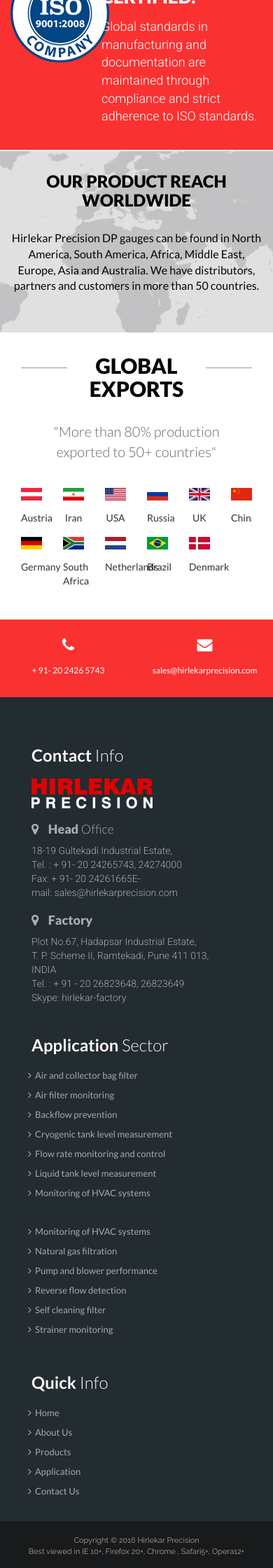
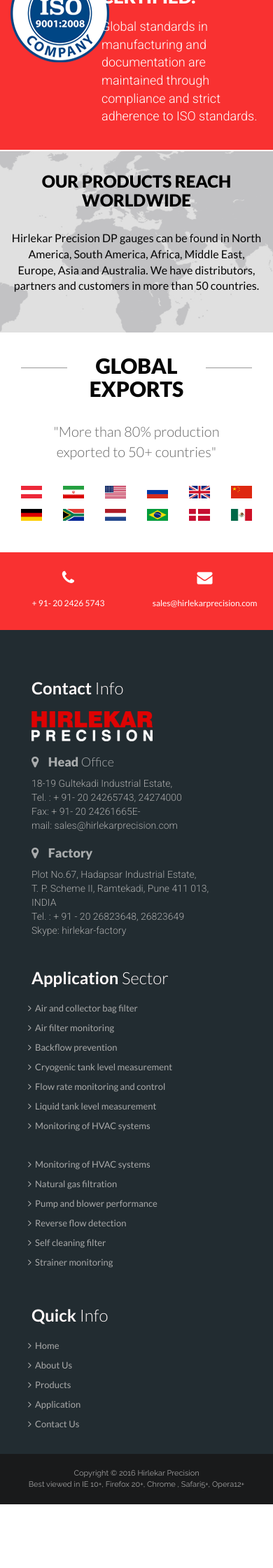
Before and after one commit to hirlekarprecision/hirlekarprecision.github.io, a Jekyll site: the page built from index.html, in a window 390 px wide. Shown: the part 3788-6028 px from the top of the page at 70% size. Built offline with Jekyll 4.4.1, drawn with Linux system fonts in a browser that asks for light colours; after the commit the page ends 5937 px from its top, so only the background shows below that.

Commit message:
Fixed exports section with flags on home page. Hid fig captions on small page width to prevent funky layout due to overflowing column widths.

```diff
--- a/css/style.css
+++ b/css/style.css
@@ -1021,6 +1021,10 @@
   margin-top: 15px;
 }
 
+#export .img-responsive {
+  margin: 0 auto;
+}
+
 
 /***Map***/
 
@@ -1802,6 +1806,7 @@
 #checklistLink {
   background: rgba(191, 220, 122, 0.8);
 }
+
 #productDetails .innerDetails a {
   text-decoration: none;
 }
@@ -2317,9 +2322,6 @@
   #export h2 {
     width: 40%;
   }
-  #export img {
-    width: 100%;
-  }
   /***Product***/
   .productName .nav-tabs>li>a {
     font-size: 15px;
@@ -2638,6 +2640,9 @@
     width: 60%;
     padding: 0;
   }
+  #export figcaption {
+    display: none;
+  }
   #footerLink {
     padding: 25px 0 25px 30px;
   }
@@ -2841,7 +2846,7 @@
     padding: 0;
   }
   #export .col-xs-2 {
-    width: 50%;
+    width: 33%;
   }
   /***About US***/
   #reach .strengths li .commonCertificate {
--- a/index.html
+++ b/index.html
@@ -223,7 +223,7 @@
 <div class="container-fluid" id="worldWide">
   <div class="container">
     <div class="row">
-      <h1>OUR PRODUCT REACH WORLDWIDE</h1>
+      <h1>OUR PRODUCTS REACH WORLDWIDE</h1>
       <p>Hirlekar Precision DP gauges can be found in North America, South America, Africa, Middle East, Europe, Asia and Australia. We have distributors, partners and customers in more than 50 countries.</p>
       <!-- <h2>LOOKING AN ADEQUATE SOLUTION FOR YOUR COMPANY?</h2>
            <a href="javascript:void(0);">Contact Us <i class="fa  fa-chevron-right" aria-hidden="true"></i></a>-->
@@ -241,62 +241,67 @@
       <div class="col-md-12">
         <div id="carousel-example-generic-export" class="carousel slide" data-ride="carousel">
           <!-- Wrapper for slides -->
-          <div class="carousel-inner" role="listbox">
+          <div class="carousel-inner">
             <div class="item active">
               <div class="row">
                 <div class="col-md-1 col-sm-2 col-xs-2">
-                  <figure><img src="images/logo/flag/hirlekar-Austria.jpg" alt="Hirlekar Precision">
+                  <figure><img class="img-responsive" src="images/logo/flag/hirlekar-Austria.jpg" alt="Hirlekar Precision">
                     <figcaption>Austria</figcaption>
                   </figure>
                 </div>
                 <div class="col-md-1 col-sm-2 col-xs-2">
-                  <figure><img src="images/logo/flag/hirlekar-Iran.jpg" alt="Hirlekar Precision">
+                  <figure><img class="img-responsive" src="images/logo/flag/hirlekar-Iran.jpg" alt="Hirlekar Precision">
                     <figcaption>Iran</figcaption>
                   </figure>
                 </div>
                 <div class="col-md-1 col-sm-2 col-xs-2">
-                  <figure><img src="images/logo/flag/hirlekar-USA.jpg" alt="Hirlekar Precision">
+                  <figure><img class="img-responsive" src="images/logo/flag/hirlekar-USA.jpg" alt="Hirlekar Precision">
                     <figcaption>USA</figcaption>
                   </figure>
                 </div>
                 <div class="col-md-1 col-sm-2 col-xs-2">
-                  <figure><img src="images/logo/flag/hirlekar-Russia.jpg" alt="Hirlekar Precision">
+                  <figure><img class="img-responsive" src="images/logo/flag/hirlekar-Russia.jpg" alt="Hirlekar Precision">
                     <figcaption>Russia</figcaption>
                   </figure>
                 </div>
                 <div class="col-md-1 col-sm-2 col-xs-2">
-                  <figure><img src="images/logo/flag/hirlekar-UK.jpg" alt="Hirlekar Precision">
+                  <figure><img class="img-responsive" src="images/logo/flag/hirlekar-UK.jpg" alt="Hirlekar Precision">
                     <figcaption>UK</figcaption>
                   </figure>
                 </div>
                 <div class="col-md-1 col-sm-2 col-xs-2">
-                  <figure><img src="images/logo/flag/hirlekar-China.jpg" alt="Hirlekar Precision">
+                  <figure><img class="img-responsive" src="images/logo/flag/hirlekar-China.jpg" alt="Hirlekar Precision">
                     <figcaption>China</figcaption>
                   </figure>
                 </div>
                 <div class="col-md-1 col-sm-2 col-xs-2">
-                  <figure><img src="images/logo/flag/hirlekar-Germany.jpg" alt="Hirlekar Precision">
+                  <figure><img class="img-responsive" src="images/logo/flag/hirlekar-Germany.jpg" alt="Hirlekar Precision">
                     <figcaption>Germany</figcaption>
                   </figure>
                 </div>
                 <div class="col-md-1 col-sm-2 col-xs-2">
-                  <figure><img src="images/logo/flag/hirlekar-South Africa.jpg" alt="Hirlekar Precision">
+                  <figure><img class="img-responsive" src="images/logo/flag/hirlekar-South Africa.jpg" alt="Hirlekar Precision">
                     <figcaption>South Africa</figcaption>
                   </figure>
                 </div>
                 <div class="col-md-1 col-sm-2 col-xs-2">
-                  <figure><img src="images/logo/flag/hirlekar-Netherlands.jpg" alt="Hirlekar Precision">
+                  <figure><img class="img-responsive" src="images/logo/flag/hirlekar-Netherlands.jpg" alt="Hirlekar Precision">
                     <figcaption>Netherlands</figcaption>
                   </figure>
                 </div>
                 <div class="col-md-1 col-sm-2 col-xs-2">
-                  <figure><img src="images/logo/flag/hirlekar-Brazil.jpg" alt="Hirlekar Precision">
+                  <figure><img class="img-responsive" src="images/logo/flag/hirlekar-Brazil.jpg" alt="Hirlekar Precision">
                     <figcaption>Brazil</figcaption>
                   </figure>
                 </div>
                 <div class="col-md-1 col-sm-2 col-xs-2">
-                  <figure><img src="images/logo/flag/hirlekar-Denmark.jpg" alt="Hirlekar Precision">
+                  <figure><img class="img-responsive" src="images/logo/flag/hirlekar-Denmark.jpg" alt="Hirlekar Precision">
                     <figcaption>Denmark</figcaption>
+                  </figure>
+                </div>
+                <div class="col-md-1 col-sm-2 col-xs-2">
+                  <figure><img class="img-responsive" src="images/logo/flag/hirlekar-Mexico.jpg" alt="Hirlekar Precision">
+                    <figcaption>Mexico</figcaption>
                   </figure>
                 </div>
               </div>
@@ -304,57 +309,52 @@
             <div class="item">
               <div class="row">
                 <div class="col-md-1 col-sm-2 col-xs-2">
-                  <figure><img src="images/logo/flag/hirlekar-Mexico.jpg" alt="Hirlekar Precision">
-                    <figcaption>Mexico</figcaption>
-                  </figure>
-                </div>
-                <div class="col-md-1 col-sm-2 col-xs-2">
-                  <figure><img src="images/logo/flag/hirlekar-Italy.jpg" alt="Hirlekar Precision">
+                  <figure><img class="img-responsive" src="images/logo/flag/hirlekar-Italy.jpg" alt="Hirlekar Precision">
                     <figcaption>Italy</figcaption>
                   </figure>
                 </div>
                 <div class="col-md-1 col-sm-2 col-xs-2">
-                  <figure><img src="images/logo/flag/hirlekar-Austria.jpg" alt="Hirlekar Precision">
+                  <figure><img class="img-responsive" src="images/logo/flag/hirlekar-Austria.jpg" alt="Hirlekar Precision">
                     <figcaption>Austria</figcaption>
                   </figure>
                 </div>
                 <div class="col-md-1 col-sm-2 col-xs-2">
-                  <figure><img src="images/logo/flag/hirlekar-Czech Republic.jpg" alt="Hirlekar Precision">
+                  <figure><img class="img-responsive" src="images/logo/flag/hirlekar-Czech Republic.jpg" alt="Hirlekar Precision">
                     <figcaption>Czech Republic</figcaption>
                   </figure>
                 </div>
                 <div class="col-md-1 col-sm-2 col-xs-2">
-                  <figure><img src="images/logo/flag/hirlekar-France.jpg" alt="Hirlekar Precision">
+                  <figure><img class="img-responsive" src="images/logo/flag/hirlekar-France.jpg" alt="Hirlekar Precision">
                     <figcaption>France</figcaption>
                   </figure>
                 </div>
                 <div class="col-md-1 col-sm-2 col-xs-2">
-                  <figure><img src="images/logo/flag/hirlekar-Argentina.jpg" alt="Hirlekar Precision">
+                  <figure><img class="img-responsive" src="images/logo/flag/hirlekar-Argentina.jpg" alt="Hirlekar Precision">
                     <figcaption>Argentina</figcaption>
                   </figure>
                 </div>
                 <div class="col-md-1 col-sm-2 col-xs-2">
-                  <figure><img src="images/logo/flag/hirlekar-UAE.jpg" alt="Hirlekar Precision">
+                  <figure><img class="img-responsive" src="images/logo/flag/hirlekar-UAE.jpg" alt="Hirlekar Precision">
                     <figcaption>UAE</figcaption>
                   </figure>
                 </div>
                 <div class="col-md-1 col-sm-2 col-xs-2">
-                  <figure><img src="images/logo/flag/hirlekar-Ireland.jpg" alt="Hirlekar Precision">
+                  <figure><img class="img-responsive" src="images/logo/flag/hirlekar-Ireland.jpg" alt="Hirlekar Precision">
                     <figcaption>Ireland</figcaption>
                   </figure>
                 </div>
                 <div class="col-md-1 col-sm-2 col-xs-2">
-                  <figure><img src="images/logo/flag/hirlekar-South Korea.jpg" alt="Hirlekar Precision">
+                  <figure><img class="img-responsive" src="images/logo/flag/hirlekar-South Korea.jpg" alt="Hirlekar Precision">
                     <figcaption>South Korea</figcaption>
                   </figure>
                 </div>
                 <div class="col-md-1 col-sm-2 col-xs-2">
-                  <figure><img src="images/logo/flag/hirlekar-Slovenia.jpg" alt="Hirlekar Precision">
+                  <figure><img class="img-responsive" src="images/logo/flag/hirlekar-Slovenia.jpg" alt="Hirlekar Precision">
                     <figcaption>Slovenia</figcaption>
                   </figure>
                 </div>
                 <div class="col-md-1 col-sm-2 col-xs-2">
-                  <figure><img src="images/logo/flag/hirlekar-Romania.jpg" alt="Hirlekar Precision">
+                  <figure><img class="img-responsive" src="images/logo/flag/hirlekar-Romania.jpg" alt="Hirlekar Precision">
                     <figcaption>Romania</figcaption>
                   </figure>
                 </div>
```
